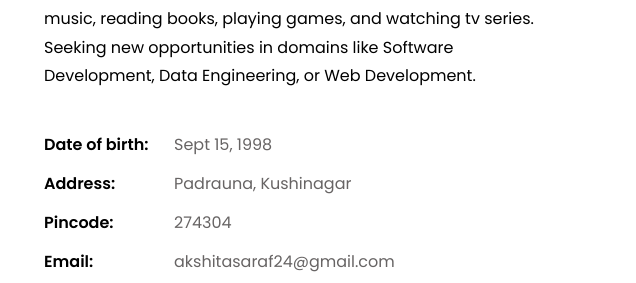
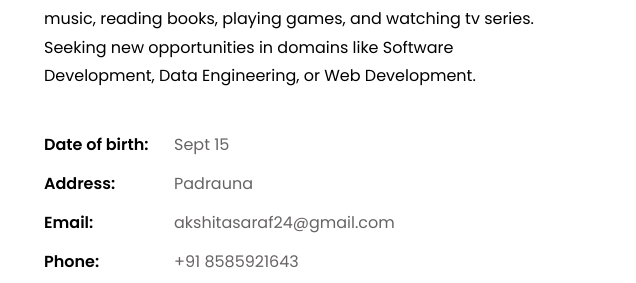
Before and after one commit to AkshitaSaraf/AkshitaSaraf.github.io, a plain HTML site: page index.html in a window 1280 px wide. Shown: the part 1100-1383 px from the top of the page, 644-1280 px from the left. Drawn offline with nearby package versions, Linux system fonts and the light colour scheme; files whose address does not match are found by name.

Commit message:
Update index.html

```diff
--- a/index.html
+++ b/index.html
@@ -98,9 +98,8 @@
 		            <h2 class="mb-4" style="font-size:40px; color:Crimson;">About Me</h2>
 		            <p style="color:Black;">Hi. I'm Akshita. I am a technology enthusiast working as a Software Engineer at Lumiq.ai(Noida) creating ETL pipelines for big data processing using NiFi and various AWS Services. I love exploring different technical fields and willing to expand my professional expertise. Moving my step closer towards learning diverse cloud services. In my free time, I like listening to good music, reading books, playing games, and watching tv series. Seeking new opportunities in domains like Software Development, Data Engineering, or Web Development.</p>
 		            <ul class="about-info mt-4 px-md-0 px-2 ">
-		            	<li class="d-flex"><span>Date of birth:</span> <span>Sept 15, 1998</span></li>
-				<li class="d-flex"><span>Address:</span> <span>Padrauna, Kushinagar</span></li>
-				<li class="d-flex"><span>Pincode:</span> <span>274304</span></li>
+		            	<li class="d-flex"><span>Date of birth:</span> <span>Sept 15</span></li>
+				<li class="d-flex"><span>Address:</span> <span>Padrauna</span></li>
 		            	<li class="d-flex"><span>Email:</span> <span>akshitasaraf24@gmail.com</span></li>
 		            	<li class="d-flex"><span>Phone: </span> <span>+91 8585921643</span></li>
 		            </ul>
```
